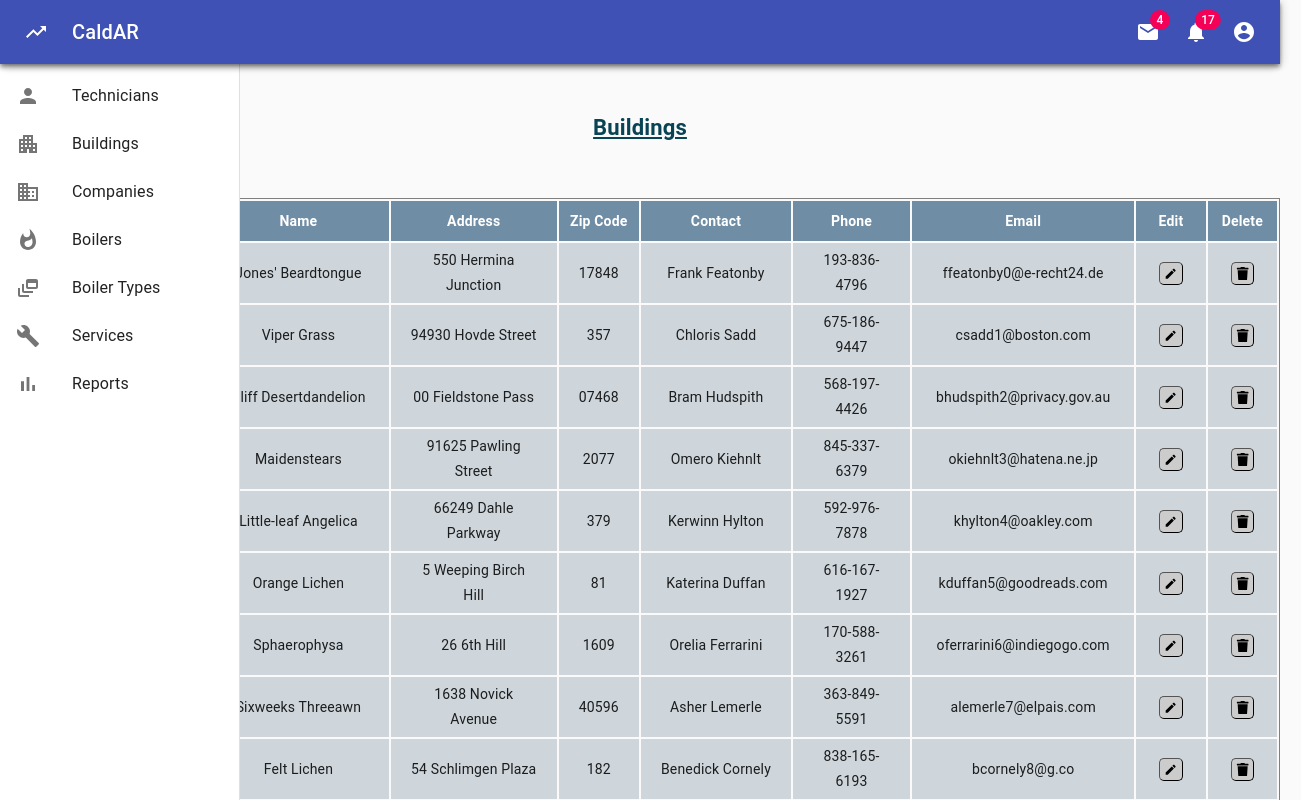
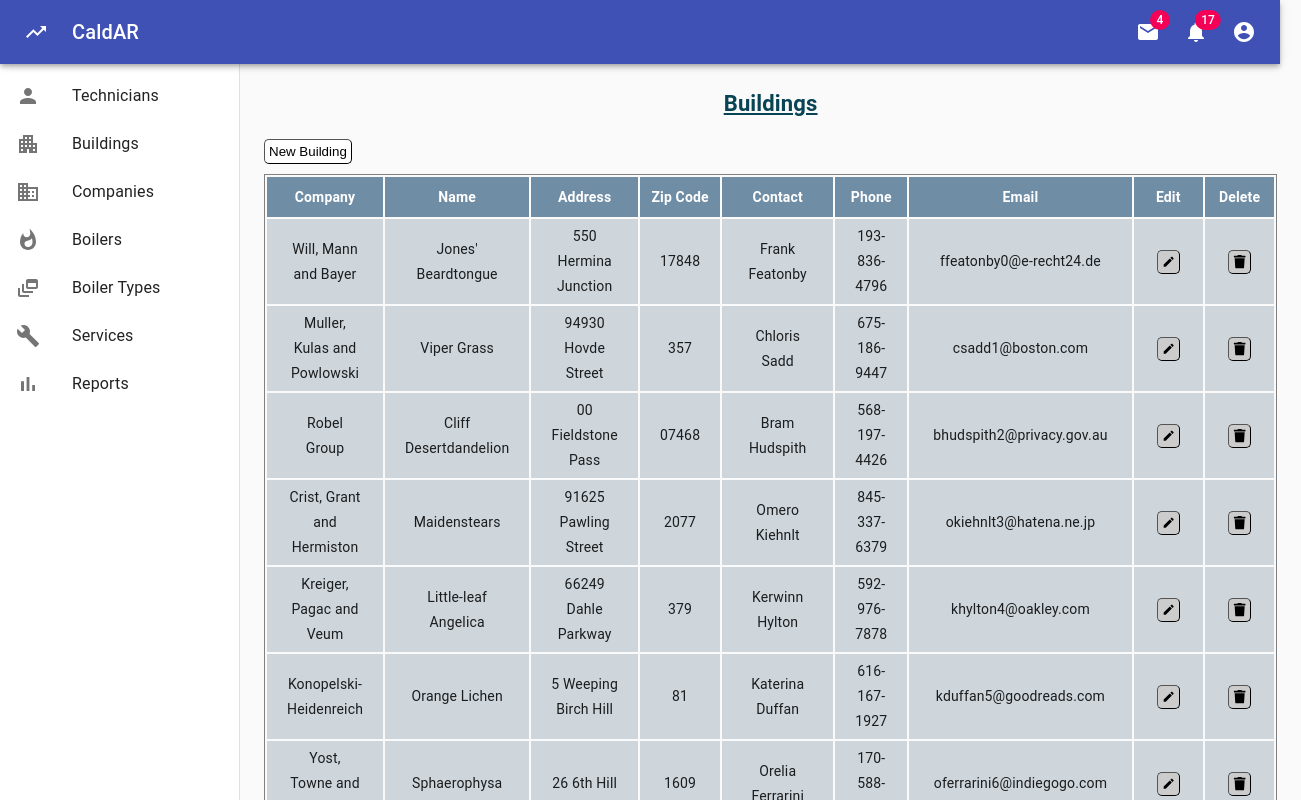
Before and after one commit to frandk18/caldar-fe, a React (Create React App) app: page /building in a window 1280 px wide. Shown: the top 800 px of the page, 1301 px wide, since content can reach past the window. Built offline with nearby package versions, Linux system fonts and the light colour scheme.

Commit message:
Layout component working and tested.

```diff
--- a/src/App.js
+++ b/src/App.js
@@ -9,7 +9,7 @@
 function App() {
   return (
     <Router>
-      <Layout />
+      <Layout>
         <Switch>
           <Route path="/" exact />
           <Route path="/technician" component={Technician} />
@@ -20,7 +20,7 @@
           <Route path="/service" />
           <Route path="/reports" />
         </Switch>
-      <Layout />
+      </Layout>
     </Router>
   );
 }
--- a/src/components/layout/Header.jsx
+++ b/src/components/layout/Header.jsx
@@ -7,7 +7,6 @@
 import Badge from "@material-ui/core/Badge";
 import MenuItem from "@material-ui/core/MenuItem";
 import Menu from "@material-ui/core/Menu";
-//import MenuIcon from "@material-ui/icons/Menu";
 import TrendingUpIcon from "@material-ui/icons/TrendingUp";
 import AccountCircle from "@material-ui/icons/AccountCircle";
 import MailIcon from "@material-ui/icons/Mail";
--- a/src/components/layout/HeaderNavBar.jsx
+++ /dev/null
@@ -1,249 +0,0 @@
-import React from "react";
-import clsx from "clsx";
-import { makeStyles, useTheme } from "@material-ui/core/styles";
-import Drawer from "@material-ui/core/Drawer";
-import AppBar from "@material-ui/core/AppBar";
-import Toolbar from "@material-ui/core/Toolbar";
-import List from "@material-ui/core/List";
-import Typography from "@material-ui/core/Typography";
-import Divider from "@material-ui/core/Divider";
-import IconButton from "@material-ui/core/IconButton";
-import MenuIcon from "@material-ui/icons/Menu";
-import ChevronLeftIcon from "@material-ui/icons/ChevronLeft";
-import ChevronRightIcon from "@material-ui/icons/ChevronRight";
-import ListItem from "@material-ui/core/ListItem";
-import ListItemIcon from "@material-ui/core/ListItemIcon";
-import ListItemText from "@material-ui/core/ListItemText";
-import PersonIcon from "@material-ui/icons/Person";
-import ApartmentIcon from "@material-ui/icons/Apartment";
-import DomainIcon from "@material-ui/icons/Domain";
-import WhatshotIcon from "@material-ui/icons/Whatshot";
-import DynamicFeedIcon from "@material-ui/icons/DynamicFeed";
-import BuildIcon from "@material-ui/icons/Build";
-import BarChartIcon from "@material-ui/icons/BarChart";
-import { Link } from "react-router-dom";
-
-import Badge from "@material-ui/core/Badge";
-import MailIcon from "@material-ui/icons/Mail";
-import NotificationsIcon from "@material-ui/icons/Notifications";
-import Menu from "@material-ui/core/Menu";
-import AccountCircle from "@material-ui/icons/AccountCircle";
-import MenuItem from "@material-ui/core/MenuItem";
-
-const drawerWidth = 240;
-
-const useStyles = makeStyles((theme) => ({
-  grow: {
-    flexGrow: 1,
-  },
-  root: {
-    display: "flex",
-  },
-  appBar: {
-    zIndex: theme.zIndex.drawer + 1,
-    transition: theme.transitions.create(["width", "margin"], {
-      easing: theme.transitions.easing.sharp,
-      duration: theme.transitions.duration.leavingScreen,
-    }),
-  },
-  appBarShift: {
-    marginLeft: drawerWidth,
-    width: `calc(100% - ${drawerWidth}px)`,
-    transition: theme.transitions.create(["width", "margin"], {
-      easing: theme.transitions.easing.sharp,
-      duration: theme.transitions.duration.enteringScreen,
-    }),
-  },
-  menuButton: {
-    marginRight: 36,
-  },
-  hide: {
-    display: "none",
-  },
-  drawer: {
-    width: drawerWidth,
-    flexShrink: 0,
-    whiteSpace: "nowrap",
-  },
-  drawerOpen: {
-    width: drawerWidth,
-    transition: theme.transitions.create("width", {
-      easing: theme.transitions.easing.sharp,
-      duration: theme.transitions.duration.enteringScreen,
-    }),
-  },
-  drawerClose: {
-    transition: theme.transitions.create("width", {
-      easing: theme.transitions.easing.sharp,
-      duration: theme.transitions.duration.leavingScreen,
-    }),
-    overflowX: "hidden",
-    width: theme.spacing(7) + 1,
-    [theme.breakpoints.up("sm")]: {
-      width: theme.spacing(9) + 1,
-    },
-  },
-  toolbar: {
-    display: "flex",
-    alignItems: "center",
-    justifyContent: "flex-end",
-    padding: theme.spacing(0, 1),
-    // necessary for content to be below app bar
-    ...theme.mixins.toolbar,
-  },
-  content: {
-    flexGrow: 1,
-    padding: theme.spacing(3),
-  },
-}));
-
-export default function HeaderNavBar() {
-  const icons = [
-    <PersonIcon />,
-    <ApartmentIcon />,
-    <DomainIcon />,
-    <WhatshotIcon />,
-    <DynamicFeedIcon />,
-    <BuildIcon />,
-    <BarChartIcon />,
-  ];
-  const links = [
-    "/technician",
-    "/building",
-    "/company",
-    "/boiler",
-    "/boiler-type",
-    "/service",
-    "/reports",
-  ];
-  const classes = useStyles();
-  const theme = useTheme();
-  const [open, setOpen] = React.useState(false);
-  const [anchorEl, setAnchorEl] = React.useState(null);
-
-  const isMenuOpen = Boolean(anchorEl);
-
-  const handleProfileMenuOpen = (event) => {
-    setAnchorEl(event.currentTarget);
-  };
-
-  const handleMenuClose = () => {
-    setAnchorEl(null);
-  };
-
-  const handleDrawerOpen = () => {
-    setOpen(true);
-  };
-
-  const handleDrawerClose = () => {
-    setOpen(false);
-  };
-
-  const menuId = "primary-search-account-menu";
-  const renderMenu = (
-    <Menu
-      anchorEl={anchorEl}
-      anchorOrigin={{ vertical: "top", horizontal: "right" }}
-      id={menuId}
-      keepMounted
-      transformOrigin={{ vertical: "top", horizontal: "right" }}
-      open={isMenuOpen}
-      onClose={handleMenuClose}
-    >
-      <MenuItem onClick={handleMenuClose}>My account</MenuItem>
-      <MenuItem onClick={handleMenuClose}>Logout</MenuItem>
-    </Menu>
-  );
-
-  return (
-    <React.Fragment>
-      <AppBar
-        position="fixed"
-        className={clsx(classes.appBar, {
-          [classes.appBarShift]: open,
-        })}
-      >
-        <Toolbar>
-          <IconButton
-            color="inherit"
-            aria-label="open drawer"
-            onClick={handleDrawerOpen}
-            edge="start"
-            className={clsx(classes.menuButton, {
-              [classes.hide]: open,
-            })}
-          >
-            <MenuIcon />
-          </IconButton>
-          <Typography variant="h6" noWrap>
-            CaldAR
-          </Typography>
-          <div className={classes.grow} />
-          <div className={classes.sectionDesktop}>
-            <IconButton aria-label="show 4 new mails" color="inherit">
-              <Badge badgeContent={4} color="secondary">
-                <MailIcon />
-              </Badge>
-            </IconButton>
-            <IconButton aria-label="show 17 new notifications" color="inherit">
-              <Badge badgeContent={17} color="secondary">
-                <NotificationsIcon />
-              </Badge>
-            </IconButton>
-            <IconButton
-              edge="end"
-              aria-label="account of current user"
-              aria-controls={menuId}
-              aria-haspopup="true"
-              onClick={handleProfileMenuOpen}
-              color="inherit"
-            >
-              <AccountCircle />
-            </IconButton>
-          </div>
-        </Toolbar>
-      </AppBar>
-      <Drawer
-        variant="permanent"
-        className={clsx(classes.drawer, {
-          [classes.drawerOpen]: open,
-          [classes.drawerClose]: !open,
-        })}
-        classes={{
-          paper: clsx({
-            [classes.drawerOpen]: open,
-            [classes.drawerClose]: !open,
-          }),
-        }}
-      >
-        <div className={classes.toolbar}>
-          <IconButton onClick={handleDrawerClose}>
-            {theme.direction === "rtl" ? (
-              <ChevronRightIcon />
-            ) : (
-              <ChevronLeftIcon />
-            )}
-          </IconButton>
-        </div>
-        <Divider />
-        <List>
-          {[
-            "Technicians",
-            "Buildings",
-            "Companies",
-            "Boilers",
-            "Boiler Types",
-            "Services",
-            "Reports",
-          ].map((text, index) => (
-            <ListItem button key={text} component={Link} to={links[index]}>
-              <ListItemIcon>{icons[index]}</ListItemIcon>
-              <ListItemText primary={text} />
-            </ListItem>
-          ))}
-        </List>
-      </Drawer>
-      {renderMenu}
-    </React.Fragment>
-  );
-}
--- a/src/components/layout/Layout.jsx
+++ b/src/components/layout/Layout.jsx
@@ -1,14 +1,13 @@
 import React from "react";
-import HeaderNavBar from "./HeaderNavBar.jsx";
 import Header from "./Header.jsx";
 import NavBar from "./NavBar.jsx";
 import CssBaseline from "@material-ui/core/CssBaseline";
 import { makeStyles } from "@material-ui/core/styles";
+import Toolbar from "@material-ui/core/Toolbar";
 
 const useStyles = makeStyles((theme) => ({
   root: {
     display: "flex",
-    //flexDirection: "column",
   },
   content: {
     flexGrow: 1,
@@ -32,7 +31,7 @@
       <Header />
       <NavBar />
       <main className={classes.content}>
-        <div className={classes.toolbar} />
+        <Toolbar />
         {props.children}
       </main>
     </div>
--- a/src/components/routes/building/Building.jsx
+++ b/src/components/routes/building/Building.jsx
@@ -57,7 +57,7 @@
 
   return (
     <React.Fragment>
-      <div style={containerStyle}>
+      <div>
         <div style={titleStyle}>Buildings</div>
         {showForm && (
           <Form
```
Also changed, not shown: 1 other file (tests, documents, lock files or other folders). Lines whose indentation alone changed are shown as unchanged.
